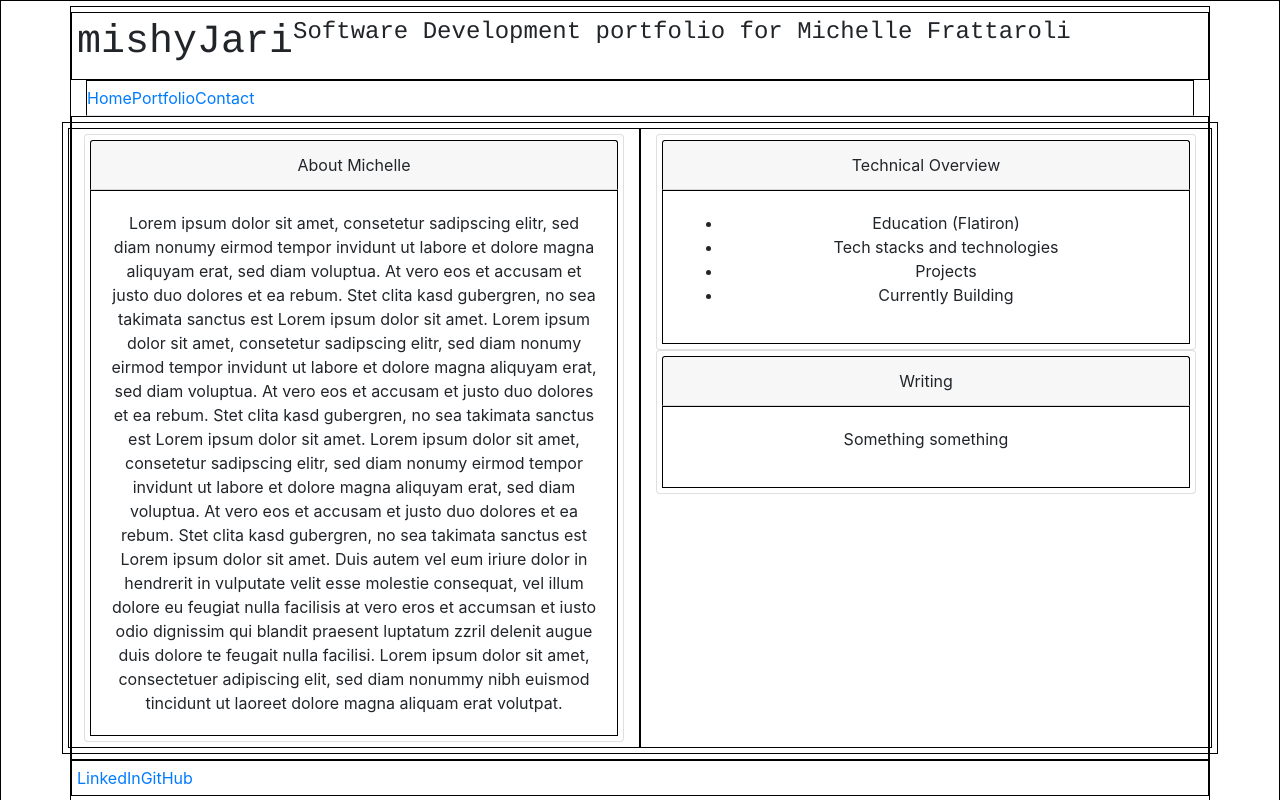
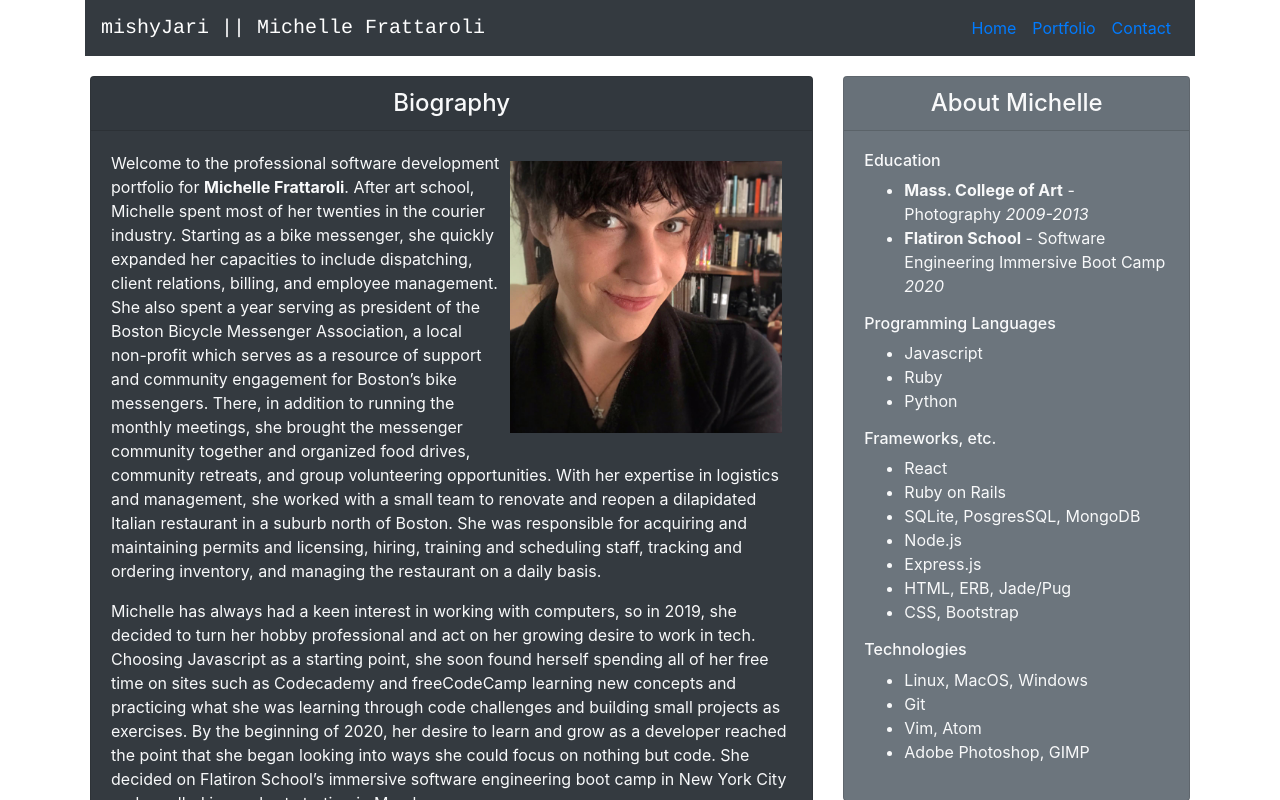
Before and after one commit to mishyjari/portfolio-webpage, a React (Create React App) app: page / in a window 1280 px wide. Shown: the top 800 px of the page. Built offline with nearby package versions, Linux system fonts and the light colour scheme.

Commit message:
homepage draft content

```diff
--- a/src/App.css
+++ b/src/App.css
@@ -1,9 +1,3 @@
-/* For Development */
-div {
-  border: 1px solid black;
-  padding: 5px;
-}
-
 .App {
   text-align: center;
 }
@@ -11,3 +5,7 @@ div {
 #header-container {
   font-family: 'courier';
 }
+
+#content-main {
+  padding: 20px;
+}
--- a/src/App.js
+++ b/src/App.js
@@ -1,6 +1,6 @@
 import React from 'react';
 import { BrowserRouter as Router, Route, NavLink } from 'react-router-dom';
-import { Container, Row, Nav, Navbar } from 'react-bootstrap';
+import { Container, Col, Row, Nav, Navbar, Link} from 'react-bootstrap';
 import Home from './components/Home.js';
 import Contact from './components/Contact.js';
 import Portfolio from './components/Portfolio.js';
@@ -8,39 +8,54 @@ import './bootstrap.min.css';
 import './App.css';
 
 function App() {
+
   return (
     <Container className="App">
-      <Row id='header-container'>
-        <h1 id='header-main'>mishyJari</h1>
-        <br />
-        <h4 id='header-sub'>Software Development portfolio for Michelle Frattaroli</h4>
-      </Row>
       <Router>
-        <Nav variant='tabs'>
-          <NavLink
-            to='/'
-          >
+
+      <Navbar sticky='top' bg='dark' variant='dark' expand='lg'>
+
+        <Navbar.Brand style={{fontFamily: 'courier'}}>
+          mishyJari || Michelle Frattaroli
+        </Navbar.Brand>
+
+        <Nav className='mr-auto'>
+
+        </Nav>
+        <Nav style={{color: '#fff'}}>
+          <Nav.Link>
+            <NavLink to='/' >
               Home
             </NavLink>
-          <NavLink
-            to='/portfolio'
-          >
+          </Nav.Link>
+          <Nav.Link href='#projects'>
+            <NavLink to='/portfolio'>
               Portfolio
             </NavLink>
-          <NavLink
-            to='/contact'
-          >
+          </Nav.Link>
+          <Nav.Link href='#contact'>
+            <NavLink to='/contact'>
               Contact
             </NavLink>
+          </Nav.Link>
         </Nav>
+
+      </Navbar>
+
+
+
+
+
         <Row id='content-main'>
           <Route exact path='/' component={Home} />
           <Route path='/portfolio' component={Portfolio} />
           <Route exact path='/contact' component={Contact} />
         </Row>
-        <Row id='footer'>
-          <a href='https://www.linkedin.com/in/michelle-frattaroli-2502231a2/'>LinkedIn</a>
-          <a href='https://www.github.com/mishyjari'>GitHub</a>
+        <Row id='footer' className='text-left'>
+          <ul>
+            <li><a href='https://www.linkedin.com/in/michelle-frattaroli-2502231a2/'>Linked In</a></li>
+            <li><a href='https://www.github.com/mishyjari'>GitHub</a></li>
+          </ul>
         </Row>
       </Router>
     </Container>
--- a/src/components/Home.js
+++ b/src/components/Home.js
@@ -1,39 +1,67 @@
 import React from 'react';
-import { Col, Row, Card } from 'react-bootstrap';
+import { Col, Row, Card, Image } from 'react-bootstrap'
+import profileImage from '../resources/profileImage.jpg'
 
 const Home = () => {
   return (
     <Row>
-    <Col>
-      <Card>
-        <Card.Header>About Michelle</Card.Header>
+    <Col lg='8'>
+      <Card bg='dark' text='light'>
+        <Card.Header as={'h4'}>Biography</Card.Header>
         <Card.Body>
-          <Card.Text>
-          Lorem ipsum dolor sit amet, consetetur sadipscing elitr, sed diam nonumy eirmod tempor invidunt ut labore et dolore magna aliquyam erat, sed diam voluptua. At vero eos et accusam et justo duo dolores et ea rebum. Stet clita kasd gubergren, no sea takimata sanctus est Lorem ipsum dolor sit amet. Lorem ipsum dolor sit amet, consetetur sadipscing elitr,  sed diam nonumy eirmod tempor invidunt ut labore et dolore magna aliquyam erat, sed diam voluptua. At vero eos et accusam et justo duo dolores et ea rebum. Stet clita kasd gubergren, no sea takimata sanctus est Lorem ipsum dolor sit amet. Lorem ipsum dolor sit amet, consetetur sadipscing elitr,  sed diam nonumy eirmod tempor invidunt ut labore et dolore magna aliquyam erat, sed diam voluptua. At vero eos et accusam et justo duo dolores et ea rebum. Stet clita kasd gubergren, no sea takimata sanctus est Lorem ipsum dolor sit amet.
-          Duis autem vel eum iriure dolor in hendrerit in vulputate velit esse molestie consequat, vel illum dolore eu feugiat nulla facilisis at vero eros et accumsan et iusto odio dignissim qui blandit praesent luptatum zzril delenit augue duis dolore te feugait nulla facilisi. Lorem ipsum dolor sit amet, consectetuer adipiscing elit, sed diam nonummy nibh euismod tincidunt ut laoreet dolore magna aliquam erat volutpat.
-          </Card.Text>
+          <Card.Text className='text-left'>
+            <Image
+              src={profileImage}
+              style={{maxWidth: '40%', float: 'right', margin: '10px'}} />
+            <p>
+              Welcome to the professional software development portfolio for <strong>Michelle Frattaroli</strong>. After art school, Michelle spent most of her twenties in the courier industry. Starting as a bike messenger, she quickly expanded her capacities to include dispatching, client relations, billing, and employee management. She also spent a year serving as president of the Boston Bicycle Messenger Association, a local non-profit which serves as a resource of support and community engagement for Boston’s bike messengers. There, in addition to running the monthly meetings, she brought the messenger community together and organized food drives, community retreats, and group volunteering opportunities. With her expertise in logistics and management, she worked with a small team to renovate and reopen a dilapidated Italian restaurant in a suburb north of Boston. She was responsible for acquiring and maintaining permits and licensing, hiring, training and scheduling staff, tracking and ordering inventory, and managing the restaurant on a daily basis.
+            </p>
+            <p>
+              Michelle has always had a keen interest in working with computers, so in 2019, she decided to turn her hobby professional and act on her growing desire to work in tech. Choosing Javascript as a starting point, she soon found herself spending all of her free time on sites such as Codecademy and freeCodeCamp learning new concepts and practicing what she was learning through code challenges and building small projects as exercises. By the beginning of 2020, her desire to learn and grow as a developer reached the point that she began looking into ways she could focus on nothing but code. She decided on Flatiron School’s immersive software engineering boot camp in New York City and enrolled in a cohort starting in March.
+            </p>
+            <p>
+              The outbreak of COVID meant that Flatiron’s on-campus program would be taught remotely. Flatiron managed this transition very effectively, using Zoom and Slack to run daily stand-ups and stand-downs, pair programming, group exercises and discussions, building projects with small teams, code challenges and reviews. Michelle found her excitement for the material growing deeper week by week. Having managed people in the workplace before, she quickly found herself falling into, and feeling confident in, leadership roles among her peers. The program featured a full-stack development oriented curriculum, culminating in a solid understanding of building web applications on a Rails API with a React front-end.
+            </p>
+            <p>
+              Since graduation, Michelle has been focusing her studies on Python and is actively seeking opportunities for her first professional role as a software engineer. She is passionate about this work, extremely dedicated and quick to develop deep understandings of new technologies and frameworks given a target to focus on. To see some of her work, please visit the portfolio section of this site. If you would like to reach out to Michelle with any questions or feedback, please see the contact section.
+            </p>
+        </Card.Text>
         </Card.Body>
       </Card>
     </Col>
       <Col>
-        <Card>
-          <Card.Header>Technical Overview</Card.Header>
+        <Card bg='secondary' text='light'>
+          <Card.Header as={'h4'}>About Michelle</Card.Header>
           <Card.Body>
-            <Card.Text>
+            <Card.Text className='text-left'>
+              <h6>Education</h6>
               <ul>
-                <li>Education (Flatiron)</li>
-                <li>Tech stacks and technologies</li>
-                <li>Projects</li>
-                <li>Currently Building</li>
+                <li><strong>Mass. College of Art</strong> - Photography <em>2009-2013</em></li>
+                <li><strong>Flatiron School</strong> - Software Engineering Immersive Boot Camp <em>2020</em></li>
               </ul>
-            </Card.Text>
-          </Card.Body>
-        </Card>
-        <Card>
-          <Card.Header>Writing</Card.Header>
-          <Card.Body>
-            <Card.Text>
-              <p>Something something</p>
+              <h6>Programming Languages</h6>
+              <ul>
+                <li>Javascript</li>
+                <li>Ruby</li>
+                <li>Python</li>
+              </ul>
+              <h6>Frameworks, etc.</h6>
+              <ul>
+                <li>React</li>
+                <li>Ruby on Rails</li>
+                <li>SQLite, PosgresSQL, MongoDB</li>
+                <li>Node.js</li>
+                <li>Express.js</li>
+                <li>HTML, ERB, Jade/Pug</li>
+                <li>CSS, Bootstrap</li>
+              </ul>
+              <h6>Technologies</h6>
+              <ul>
+                <li>Linux, MacOS, Windows</li>
+                <li>Git</li>
+                <li>Vim, Atom</li>
+                <li>Adobe Photoshop, GIMP</li>
+              </ul>
             </Card.Text>
           </Card.Body>
         </Card>
--- a/src/components/Portfolio.js
+++ b/src/components/Portfolio.js
@@ -1,5 +1,5 @@
 import React from 'react';
-import { Row, Col, Card } from 'react-bootstrap';
+import { Row, Col, Card, CardDeck } from 'react-bootstrap';
 import { Route } from 'react-router-dom';
 
 import ProjectPreview from './ProjectPreview.js';
@@ -22,32 +22,54 @@ class Portfolio extends React.Component {
       projects: [
         {
           title: 'The Board',
-          description: 'A dispatching application for managing courier deliveries.',
-          id: 1
+          shortDescription: 'A dispatching application for managing courier deliveries.',
+          longDescription: 'Lorem ipsum dolor sit amet, consetetur sadipscing elitr, sed diam nonumy eirmod tempor invidunt ut labore et dolore magna aliquyam erat, sed diam voluptua. At vero eos et accusam et justo duo dolores et ea rebum. Stet clita kasd gubergren, no sea takimata sanctus est Lorem ipsum dolor sit amet. Lorem ipsum dolor sit amet, consetetur sadipscing elitr,  sed diam nonumy eirmod tempor invidunt ut labore et dolore magna aliquyam erat, sed diam voluptua. At vero eos et accusam et justo duo dolores et ea rebum. Stet clita kasd gubergren, no sea takimata sanctus est Lorem ipsum dolor sit amet. Lorem ipsum dolor sit amet, consetetur sadipscing elitr,  sed diam nonumy eirmod tempor invidunt ut labore et dolore magna aliquyam erat, sed diam voluptua. At vero eos et accusam et justo duo dolores et ea rebum. Stet clita kasd gubergren, no sea takimata sanctus est Lorem ipsum dolor sit amet.',
+          id: 1,
+          imgUrl: "https://www.pets4homes.co.uk/images/articles/2659/large/9-great-ways-to-raise-a-happy-health-kitten-54f1c5f2a4368.jpg",
+          github: 'https://www.github.com/mishyjari',
+          videoDemo: 'http://www.youtube.com',
+          liveDemo: null
+
         },
         {
           title: 'Punchr',
-          description: 'A time clock application for managing employee shifts.',
-          id: 2
+          shortDescription: 'A time clock application for managing employee shifts.',
+          longDescription: 'Lorem ipsum dolor sit amet, consetetur sadipscing elitr, sed diam nonumy eirmod tempor invidunt ut labore et dolore magna aliquyam erat, sed diam voluptua. At vero eos et accusam et justo duo dolores et ea rebum. Stet clita kasd gubergren, no sea takimata sanctus est Lorem ipsum dolor sit amet. Lorem ipsum dolor sit amet, consetetur sadipscing elitr,  sed diam nonumy eirmod tempor invidunt ut labore et dolore magna aliquyam erat, sed diam voluptua. At vero eos et accusam et justo duo dolores et ea rebum. Stet clita kasd gubergren, no sea takimata sanctus est Lorem ipsum dolor sit amet. Lorem ipsum dolor sit amet, consetetur sadipscing elitr,  sed diam nonumy eirmod tempor invidunt ut labore et dolore magna aliquyam erat, sed diam voluptua. At vero eos et accusam et justo duo dolores et ea rebum. Stet clita kasd gubergren, no sea takimata sanctus est Lorem ipsum dolor sit amet.',
+          id: 2,
+          imgUrl: "https://www.pets4homes.co.uk/images/articles/2659/large/9-great-ways-to-raise-a-happy-health-kitten-54f1c5f2a4368.jpg",
+          github: 'https://www.github.com/mishyjari',
+          videoDemo: 'http://www.youtube.com',
+          liveDemo: null
         },
         {
           title: 'ArrowJournal',
-          description: 'A digital journal based loosely on the Bullet Journal designed to track events and tasks.',
-          id: 3
+          shortDescription: 'A digital journal based loosely on the Bullet Journal designed to track events and tasks.',
+          longDescription: 'Lorem ipsum dolor sit amet, consetetur sadipscing elitr, sed diam nonumy eirmod tempor invidunt ut labore et dolore magna aliquyam erat, sed diam voluptua. At vero eos et accusam et justo duo dolores et ea rebum. Stet clita kasd gubergren, no sea takimata sanctus est Lorem ipsum dolor sit amet. Lorem ipsum dolor sit amet, consetetur sadipscing elitr,  sed diam nonumy eirmod tempor invidunt ut labore et dolore magna aliquyam erat, sed diam voluptua. At vero eos et accusam et justo duo dolores et ea rebum. Stet clita kasd gubergren, no sea takimata sanctus est Lorem ipsum dolor sit amet. Lorem ipsum dolor sit amet, consetetur sadipscing elitr,  sed diam nonumy eirmod tempor invidunt ut labore et dolore magna aliquyam erat, sed diam voluptua. At vero eos et accusam et justo duo dolores et ea rebum. Stet clita kasd gubergren, no sea takimata sanctus est Lorem ipsum dolor sit amet.',
+          id: 3,
+          imgUrl: "https://www.pets4homes.co.uk/images/articles/2659/large/9-great-ways-to-raise-a-happy-health-kitten-54f1c5f2a4368.jpg",
+          github: 'https://www.github.com/mishyjari',
+          videoDemo: 'http://www.youtube.com',
+          liveDemo: null
         },
         {
           title: 'Schmeddit',
-          description: 'A Reddit clone featuring categories, up/down votes on posts, and threaded replies.',
-          id: 4
+          shortDescription: 'A Reddit clone featuring categories, up/down votes on posts, and threaded replies.',
+          longDescription: 'Lorem ipsum dolor sit amet, consetetur sadipscing elitr, sed diam nonumy eirmod tempor invidunt ut labore et dolore magna aliquyam erat, sed diam voluptua. At vero eos et accusam et justo duo dolores et ea rebum. Stet clita kasd gubergren, no sea takimata sanctus est Lorem ipsum dolor sit amet. Lorem ipsum dolor sit amet, consetetur sadipscing elitr,  sed diam nonumy eirmod tempor invidunt ut labore et dolore magna aliquyam erat, sed diam voluptua. At vero eos et accusam et justo duo dolores et ea rebum. Stet clita kasd gubergren, no sea takimata sanctus est Lorem ipsum dolor sit amet. Lorem ipsum dolor sit amet, consetetur sadipscing elitr,  sed diam nonumy eirmod tempor invidunt ut labore et dolore magna aliquyam erat, sed diam voluptua. At vero eos et accusam et justo duo dolores et ea rebum. Stet clita kasd gubergren, no sea takimata sanctus est Lorem ipsum dolor sit amet.',
+          id: 4,
+          imgUrl: "https://www.pets4homes.co.uk/images/articles/2659/large/9-great-ways-to-raise-a-happy-health-kitten-54f1c5f2a4368.jpg",
+          github: 'https://www.github.com/mishyjari',
+          videoDemo: 'http://www.youtube.com',
+          liveDemo: null
         }
       ]
-    }, () => console.log("Projects Set in State", this.state.projects))
+    })
   }
   render() {
     return (
       <Row>
         <Col>
           <Route exact path='/portfolio'>
+            <CardDeck>
             {
               this.state.projects.map(project => {
                 return (
@@ -55,6 +77,7 @@ class Portfolio extends React.Component {
                 )
               })
             }
+            </CardDeck>
           </Route>
           <Route exact path='/portfolio/:id' render={routerProps => {
             return <ProjectShow project={this.getProjectById(routerProps.match.params.id)} />
--- a/src/components/ProjectPreview.js
+++ b/src/components/ProjectPreview.js
@@ -5,14 +5,15 @@ import ProjectShow from './ProjectShow.js';
 
 const ProjectPreview = props => {
 
-  const { title, description, id } = props.project;
+  const { title, shortDescription, id, imgUrl } = props.project;
 
   return (
     <Card>
       <Card.Header as={'h5'}>{title}</Card.Header>
+      <Card.Img src={imgUrl} style={{maxWidth: '90%'}}/>
       <Card.Body>
         <Card.Title as={Link} to={`/portfolio/${id}`}>Details</Card.Title>
-        <Card.Text>{description}</Card.Text>
+        <Card.Text>{shortDescription}</Card.Text>
       </Card.Body>
     </Card>
   )
--- a/src/components/ProjectShow.js
+++ b/src/components/ProjectShow.js
@@ -1,5 +1,5 @@
 import React from 'react';
-import { Row, Container } from 'react-bootstrap'
+import { Row, Col, Container, Nav } from 'react-bootstrap'
 
 const ProjectShow = props => {
 
@@ -7,12 +7,39 @@ const ProjectShow = props => {
 
   return (
     <Container>
-      <Row>
+
         <h2 id='project-title'>{project ? project.title : null}</h2>
-      </Row>
-      <Row>
-        <p>{project ? project.description : null}</p>
-      </Row>
+
+        <strong>{project ? project.shortDescription : null}</strong>
+
+        <Row as={Nav} className='justify-content-center'>
+          <Nav.Item>
+            <Nav.Link href={project ? project.github : null} disabled={project && project.github ? false : true}>
+              GitHub
+            </Nav.Link>
+          </Nav.Item>
+          <Nav.Item>
+            <Nav.Link href={project ? project.liveDemo : null} disabled={project && project.liveDemo ? false : true}>
+              Live Demo
+            </Nav.Link>
+          </Nav.Item>
+          <Nav.Item>
+            <Nav.Link href={project ? project.videoDemo : null} disabled={project && project.videoDemo ? false : true}>
+              Video Demo
+            </Nav.Link>
+          </Nav.Item>
+        </Row>
+
+        <Row>
+          <Col sm={5}>
+            <img src={project ? project.imgUrl : null} style={{maxWidth: '90%'}} />
+          </Col>
+          <Col>
+            <p>{project ? project.longDescription : null}</p>
+          </Col>
+        </Row>
+
+
     </Container>
   )
 }
```
Also changed, not shown: src/resources/profileImage.jpg (added). Lines whose indentation alone changed are shown as unchanged.
